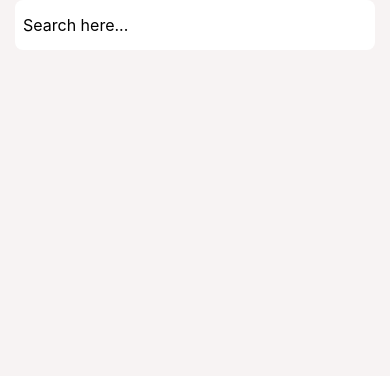
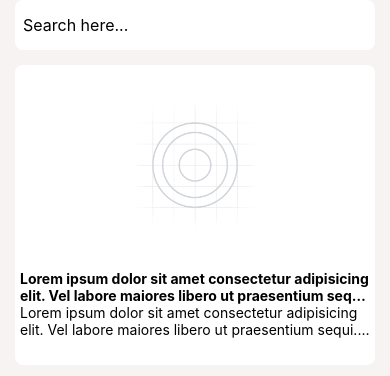
Before and after one commit to jimmy-chr/react-native-blog, a React Native app: screen / in a window 390 px wide. Shown: the top 376 px of the page. Built offline with nearby package versions, Linux system fonts and the light colour scheme.

Commit message:
adding components

```diff
--- a/App.js
+++ b/App.js
@@ -1,10 +1,12 @@
 import SearchBar from "./app/components/SearchBar";
 import Screen from "./app/components/Screen";
+import FeaturedNews from "./app/components/FeaturedNews";
 
 export default function App() {
   return (
     <Screen>
       <SearchBar />
+      <FeaturedNews />
     </Screen>
   );
 }
--- /dev/null
+++ b/app/components/BlockCard.js
@@ -0,0 +1,42 @@
+import { View, StyleSheet, Image } from "react-native";
+import Title from "./Title";
+import Subtitle from "./Subtitle";
+
+const BlockCard = ({ style }) => {
+  return (
+    <View style={[styles.container, style]}>
+      <Image source={require("../../assets/splash.png")} style={styles.image} />
+      <View style={styles.contentContainer}>
+        <Title>
+          Lorem ipsum dolor sit amet consectetur adipisicing elit. Vel labore
+          maiores libero ut praesentium sequi. Impedit veniam fugiat fuga
+          laborum rerum a officia, enim rem, qui quam, odio et ipsa.
+        </Title>
+        <Subtitle>
+          Lorem ipsum dolor sit amet consectetur adipisicing elit. Vel labore
+          maiores libero ut praesentium sequi. Impedit veniam fugiat fuga
+          laborum rerum a officia, enim rem, qui quam, odio et ipsa.
+        </Subtitle>
+      </View>
+    </View>
+  );
+};
+
+const styles = StyleSheet.create({
+  container: {
+    width: "100%",
+    height: 300,
+    borderRadius: 8,
+    overflow: "hidden",
+    backgroundColor: "#fff",
+  },
+  image: {
+    width: "100%",
+    height: 200,
+  },
+  contentContainer: {
+    padding: 5,
+  },
+});
+
+export default BlockCard;
--- /dev/null
+++ b/app/components/FeaturedNews.js
@@ -0,0 +1,11 @@
+import { StyleSheet, Text, View } from "react-native";
+import React from "react";
+import BlockCard from "./BlockCard";
+
+const FeaturedNews = () => {
+  return <BlockCard style={{ marginVertical: 15 }} />;
+};
+
+const styles = StyleSheet.create({});
+
+export default FeaturedNews;
--- /dev/null
+++ b/app/components/Subtitle.js
@@ -0,0 +1,11 @@
+import { Text } from "react-native";
+import React from "react";
+
+const Subtitle = ({ children, numberOfLines = 2, size = 15 }) => {
+  return (
+    <Text numberOfLines={numberOfLines} style={{ fontsize: size }}>
+      {children}
+    </Text>
+  );
+};
+export default Subtitle;
--- /dev/null
+++ b/app/components/Title.js
@@ -0,0 +1,14 @@
+import { Text } from "react-native";
+import React from "react";
+
+const Title = ({ children, numberOfLines = 2, size = 18 }) => {
+  return (
+    <Text
+      numberOfLines={numberOfLines}
+      style={{ fontWeight: "bold", fontsize: size }}
+    >
+      {children}
+    </Text>
+  );
+};
+export default Title;
```
Also changed, not shown: 1 other file (tests, documents, lock files or other folders).
